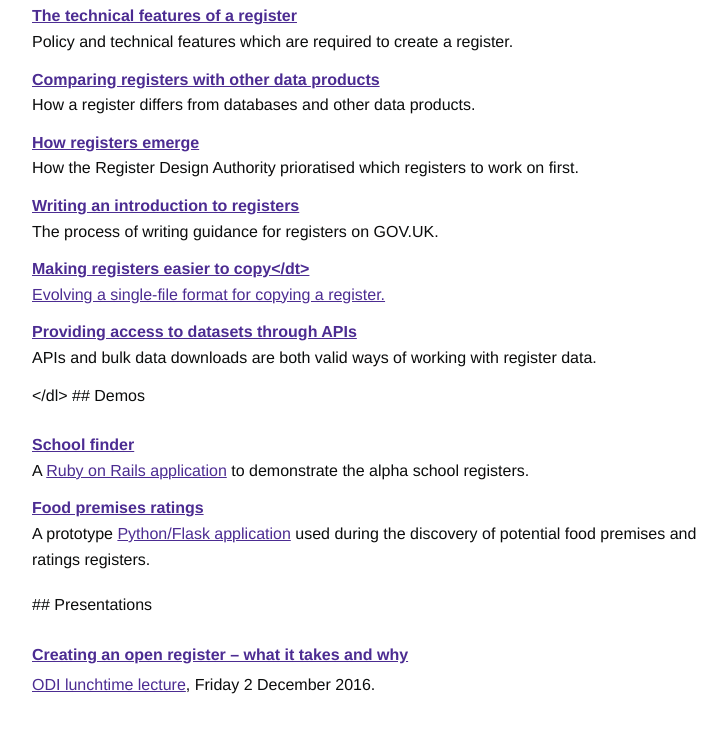
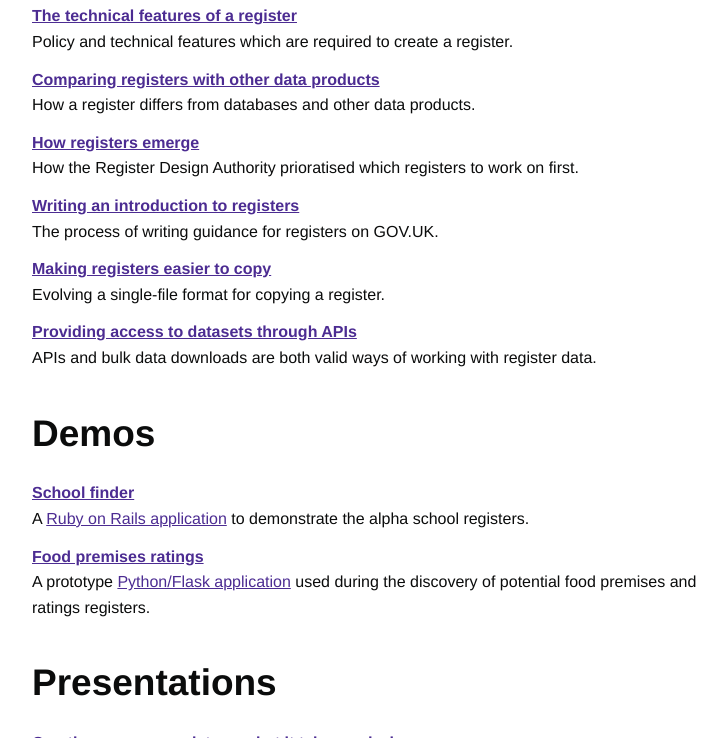
Before and after one commit to openregister/www.openregister.org, a Jekyll site: the page built from index.md, in a window 1280 px wide and 900 px high, scrolled down 3241 px, cut to the strip 0-738 px from the top of the window. Shown: the whole strip, without its empty margins (111-838 px from the left). Built offline with Jekyll 4.4.1, drawn with Linux system fonts in a browser that asks for light colours.

Commit message:
Missing close-anchor

```diff
--- a/index.md
+++ b/index.md
@@ -128,7 +128,7 @@ We welcome feedback and <a href="https://github.com/alphagov/styleguides/blob/ma
 <dd>How the Register Design Authority prioratised which registers to work on first.</dd>
 <dt><a href="https://data.blog.gov.uk/2016/07/19/writing-an-introduction-to-registers/">Writing an introduction to registers</a></dt>
 <dd>The process of writing guidance for registers on GOV.UK.</dd>
-<dt><a href="https://data.blog.gov.uk/2017/01/23/making-registers-easier-to-copy/">Making registers easier to copy</dt>
+<dt><a href="https://data.blog.gov.uk/2017/01/23/making-registers-easier-to-copy/">Making registers easier to copy</a></dt>
 <dd>Evolving a single-file format for copying a register.</dd>
 <dt><a href="https://gdstechnology.blog.gov.uk/2017/02/03/providing-access-to-datasets-through-apis/">Providing access to datasets through APIs</a></dt>
 <dd>APIs and bulk data downloads are both valid ways of working with register data.</dd>
```
